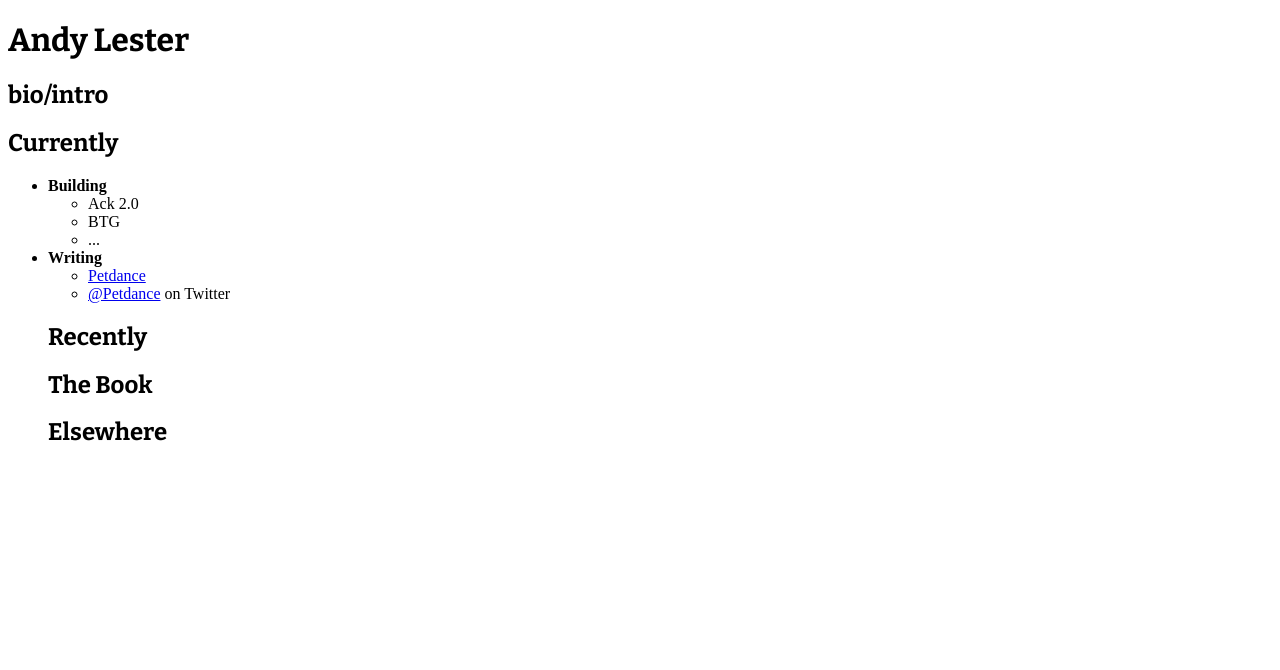
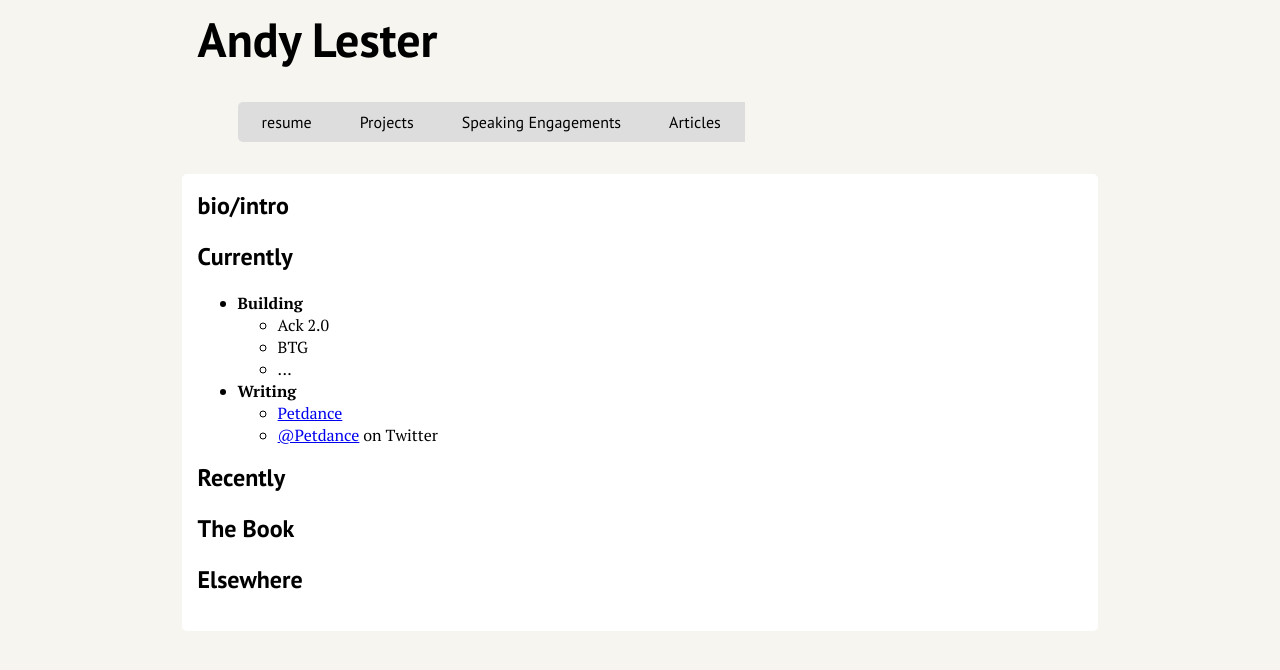
Before and after one commit to jeanadev/alm, a plain HTML site: page index.html in a window 1280 px wide. Drawn offline with nearby package versions, Linux system fonts and the light colour scheme.

Commit message:
setting up styles and sections

```diff
--- a/css/style.css
+++ b/css/style.css
@@ -1,3 +1,98 @@
-h1, h2, h3, h4, h5, h6 {
-    font-family:'Bitter', serif;
+body {
+    background-color:#f6f5f0;
+  font-family:'PT Serif', serif;
+  font-weight:400;
+
+}
+
+strong {
+    font-weight:700;
   }
+
+.header, .container, .nav {
+  width:70%;
+  margin:0 auto;
+}
+
+
+
+
+.container {
+  padding:1em;
+  margin-top:1em;
+  background-color:#ffffff;
+    border-radius: 5px;
+    -moz-border-radius: 5px;
+    -webkit-border-radius: 5px;
+}
+
+
+
+
+h2, h3, h4, h5, h6 {
+  font-family:'PT Sans',sans-serif;
+  margin-top:0px;
+  font-weight:700;
+}
+
+
+
+h1  {
+  font-family:'PT Sans';
+  font-size:3em;
+  margin-top:0;
+
+  font-weight:700;
+}
+
+.nav {
+  font-family:'PT Sans';
+  font-weight:400;
+  height:40px;
+  line-height:30px;
+  margin:0 auto 2em auto;
+  padding:0;
+
+
+
+  border-radius: 5px;
+  -moz-border-radius: 5px;
+  -webkit-border-radius: 5px;
+}
+
+.nav ul {
+  background-color:#dcdcdc;
+  width:100%;
+  list-style:none;
+  margin:0 auto;
+}
+
+.nav ul li {
+  display:inline;
+    float:left;
+    margin:0;
+  }
+
+.nav ul li a {
+    display:inline-block;
+    background:#ddd;
+    height:30px;
+    color:#000;
+    text-decoration:none;
+    padding:5px 1.5em;
+  }
+
+.nav ul li a:hover {
+    background:#369;
+    color:#fff;
+  }
+
+.nav li:first-child a {
+  border-top-left-radius:5px;
+  -moz-border-radius-topleft:5px;
+  -webkit-border-top-left-radius:5px;
+
+  border-bottom-left-radius:5px;
+  -moz-border-radius-bottomleft: 5px;
+  -webkit-border-bottom-left-radius: 5px;
+}
--- a/index.html
+++ b/index.html
@@ -8,8 +8,8 @@
 
 
 
-    <link href='http://fonts.googleapis.com/css?family=Bitter:400,700,400italic' rel='stylesheet' type='text/css'>
-    <link href='http://fonts.googleapis.com/css?family=Lato:300,400,700,300italic,400italic,700italic' rel='stylesheet' type='text/css'>
+    <link href='http://fonts.googleapis.com/css?family=PT+Serif:400,700,400italic,700italic' rel='stylesheet' type='text/css'>
+    <link href='http://fonts.googleapis.com/css?family=PT+Sans:400,700,400italic,700italic' rel='stylesheet' type='text/css'>
 
 
 
@@ -17,7 +17,23 @@
   </head>
 
   <body>
-    <h1>Andy Lester</h1>
+
+    <div class="header">
+    <h1 class="unbold">Andy Lester</h1>
+    </div>
+
+
+    <div class="nav">
+      <ul>
+        <li><a href="#">resume</a></li>
+        <li><a href="#">Projects</a></li>
+        <li><a href="#">Speaking Engagements</a></li>
+        <li><a href="#">Articles</a></li>
+      </ul>
+    </div>
+
+
+    <div class="container">
 
     <h2>bio/intro</h2>
     <h2>Currently</h2>
@@ -37,12 +53,16 @@
           </ul>
         </li>
 
+      </ul>
+
     <h2>Recently</h2>
 
     <h2>The Book</h2>
 
     <h2>Elsewhere</h2>
 
+
+  </div>
   </body>
 
 </html>
```
